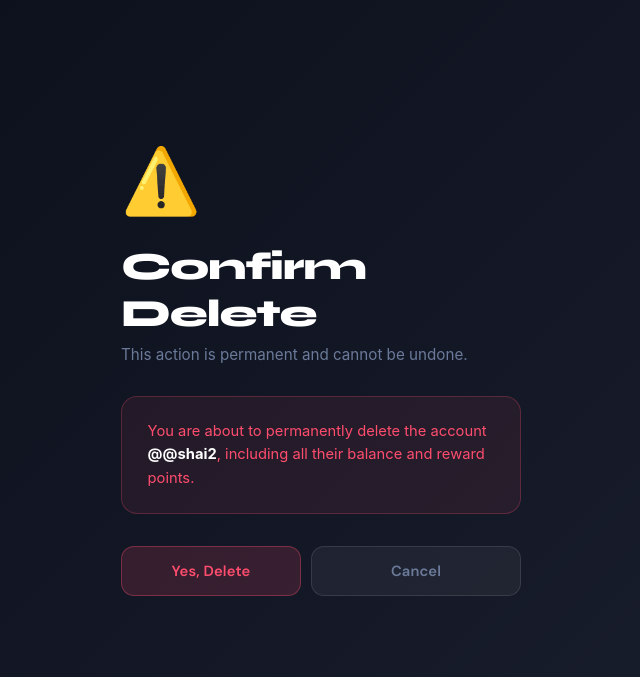
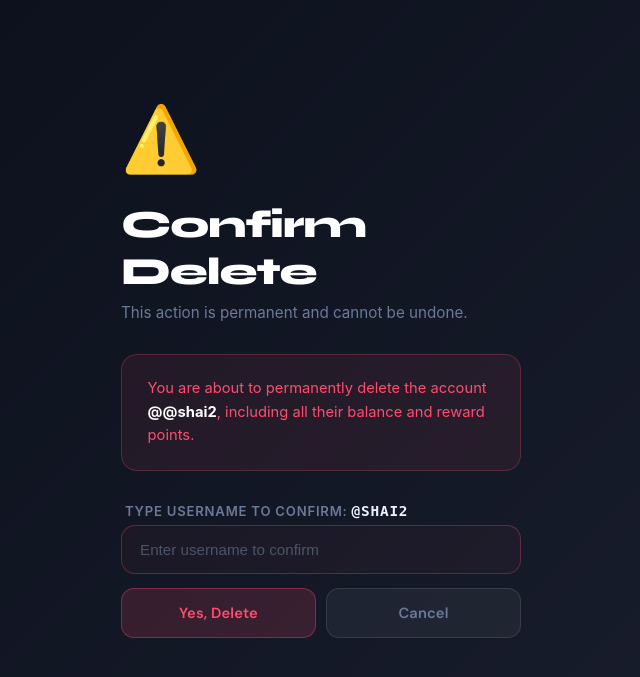
Before and after one commit to ggellima-lang/Reward-System, a Flask app: page /admin/delete/confirm/@shai2 in a window 1280 px wide. Shown: the part 63-740 px from the top of the page, without its empty margins (319-959 px from the left). Run offline with Flask 3, Linux system fonts and the light colour scheme; the visitor is signed in with stand-in values (Sample User, id 1).

Commit message:
Fix admin login redirect, add identity verification

```diff
--- a/Store Rewards/CS2-Project-Store-Rewards-/rEWARD sYSTEM/app.py
+++ b/Store Rewards/CS2-Project-Store-Rewards-/rEWARD sYSTEM/app.py
@@ -309,6 +309,9 @@ def admin_delete_confirm(target_user):
 def admin_delete(target_user):
     if not session.get("admin"):
         return redirect(url_for("admin"))
+    confirm = request.form.get("confirm", "").strip()
+    if confirm != target_user:
+        return render_template("admin_delete_confirm.html", target=target_user, typed=confirm, error="Username did not match. Deletion cancelled.")
     if target_user in accounts:
         del accounts[target_user]
         if session.get("user") == target_user:
--- a/Store Rewards/CS2-Project-Store-Rewards-/rEWARD sYSTEM/templates/admin_delete_confirm.html
+++ b/Store Rewards/CS2-Project-Store-Rewards-/rEWARD sYSTEM/templates/admin_delete_confirm.html
@@ -21,6 +21,15 @@
         .warning-box { background: rgba(255,77,109,0.08); border: 1px solid rgba(255,77,109,0.25); border-radius: 16px; padding: 1.4rem 1.6rem; margin-bottom: 2rem; }
         .warning-box p { color: #ff4d6d; font-size: 0.92rem; line-height: 1.6; }
         .warning-box p strong { color: #fff; }
+        .server-error { background: rgba(255,77,109,0.08); border: 1px solid rgba(255,77,109,0.2); color: #ff4d6d; border-radius: 12px; padding: 14px 18px; font-size: 0.92rem; margin-bottom: 0.6rem; }
+        .typed-hint { font-size: 0.82rem; color: #6b7a99; padding-left: 4px; margin-bottom: 10px; }
+        .typed-hint span { color: #ff4d6d; font-family: monospace; font-weight: 700; }
+        .confirm-label { font-size: 0.82rem; font-weight: 600; color: #6b7a99; padding-left: 4px; margin-bottom: 6px; display: block; text-transform: uppercase; letter-spacing: 0.06em; }
+        .confirm-label span { color: #eef2ff; font-family: monospace; font-size: 0.9rem; }
+        input { width: 100%; padding: 15px 18px; border-radius: 14px; border: 1px solid rgba(255,77,109,0.3); background: rgba(255,77,109,0.04); color: #eef2ff; font-size: 0.95rem; outline: none; transition: border-color 0.2s; margin-bottom: 14px; }
+        input.has-error { border-color: rgba(255,77,109,0.7); box-shadow: 0 0 0 3px rgba(255,77,109,0.1); }
+        input:focus { border-color: rgba(255,77,109,0.7); }
+        input::placeholder { color: #4a5568; }
         .btn-row { display: flex; gap: 10px; }
         .btn { flex: 1; padding: 14px; border-radius: 13px; font-weight: 600; font-size: 0.92rem; text-align: center; border: none; cursor: pointer; transition: all 0.2s ease; text-decoration: none; display: block; }
         .btn-danger { background: rgba(255,77,109,0.15); color: var(--accent-red); border: 1px solid rgba(255,77,109,0.35); }
@@ -44,12 +53,20 @@
         <div class="warning-box">
             <p>You are about to permanently delete the account <strong>@{{ target }}</strong>, including all their balance and reward points.</p>
         </div>
-        <div class="btn-row">
-            <form method="POST" action="{{ url_for('admin_delete', target_user=target) }}" style="flex:1;">
-                <button type="submit" class="btn btn-danger" style="width:100%;">Yes, Delete</button>
-            </form>
-            <a href="/admin" class="btn btn-secondary">Cancel</a>
-        </div>
+        {% if error %}
+        <div class="server-error">{{ error }}</div>
+        {% if typed %}
+        <p class="typed-hint">You typed: <span>{{ typed }}</span></p>
+        {% endif %}
+        {% endif %}
+        <form method="POST" action="{{ url_for('admin_delete', target_user=target) }}">
+            <label class="confirm-label" for="confirm">Type username to confirm: <span>{{ target }}</span></label>
+            <input id="confirm" name="confirm" placeholder="Enter username to confirm" class="{{ 'has-error' if error else '' }}" value="{{ typed if typed else '' }}">
+            <div class="btn-row">
+                <button type="submit" class="btn btn-danger">Yes, Delete</button>
+                <a href="/admin" class="btn btn-secondary">Cancel</a>
+            </div>
+        </form>
     </main>
 </body>
 </html>
```
Also changed, not shown: Store Rewards/CS2-Project-Store-Rewards-/rEWARD sYSTEM/SCRAPE/SCRAPE.py (added, +21 -0 lines).
